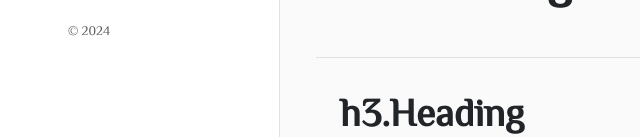
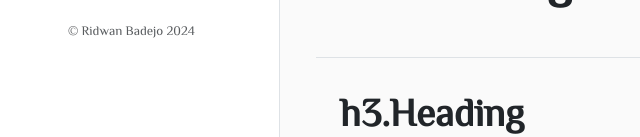
Before and after one commit to rbadejo/designphase, a plain HTML site: page foundation/type.html in a window 1280 px wide. Shown: the part 663-800 px from the top of the page, 0-640 px from the left. Drawn offline with nearby package versions, Linux system fonts and the light colour scheme; a script that the page names is missing.

Commit message:
Update type.html

```diff
--- a/foundation/type.html
+++ b/foundation/type.html
@@ -103,7 +103,7 @@
             >
           </li>
           <li class="nav-item">
-            <a class="nav-link disabled body-small mt-3 mb-0">© 2024</a>
+            <a class="nav-link disabled body-small mt-3 mb-0">© Ridwan Badejo 2024</a>
           </li>
         </ul>
       </div>
```
